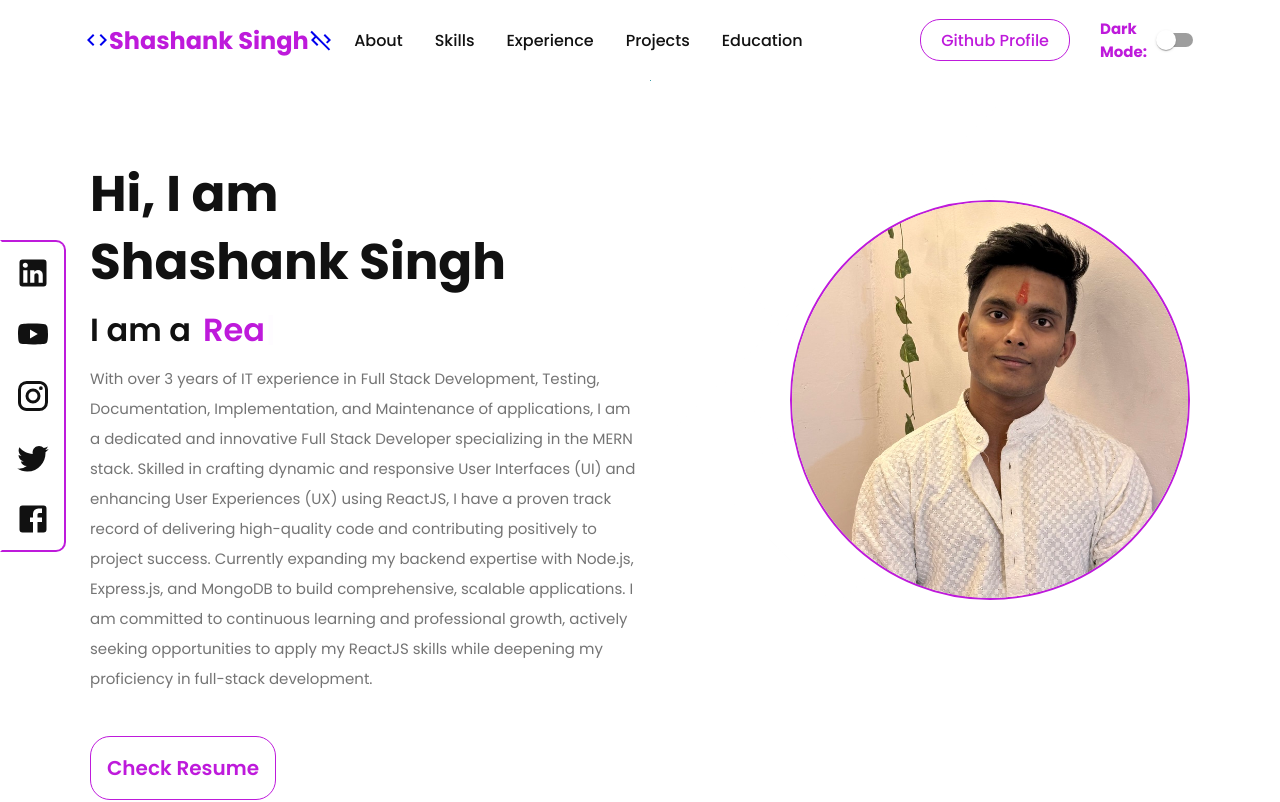
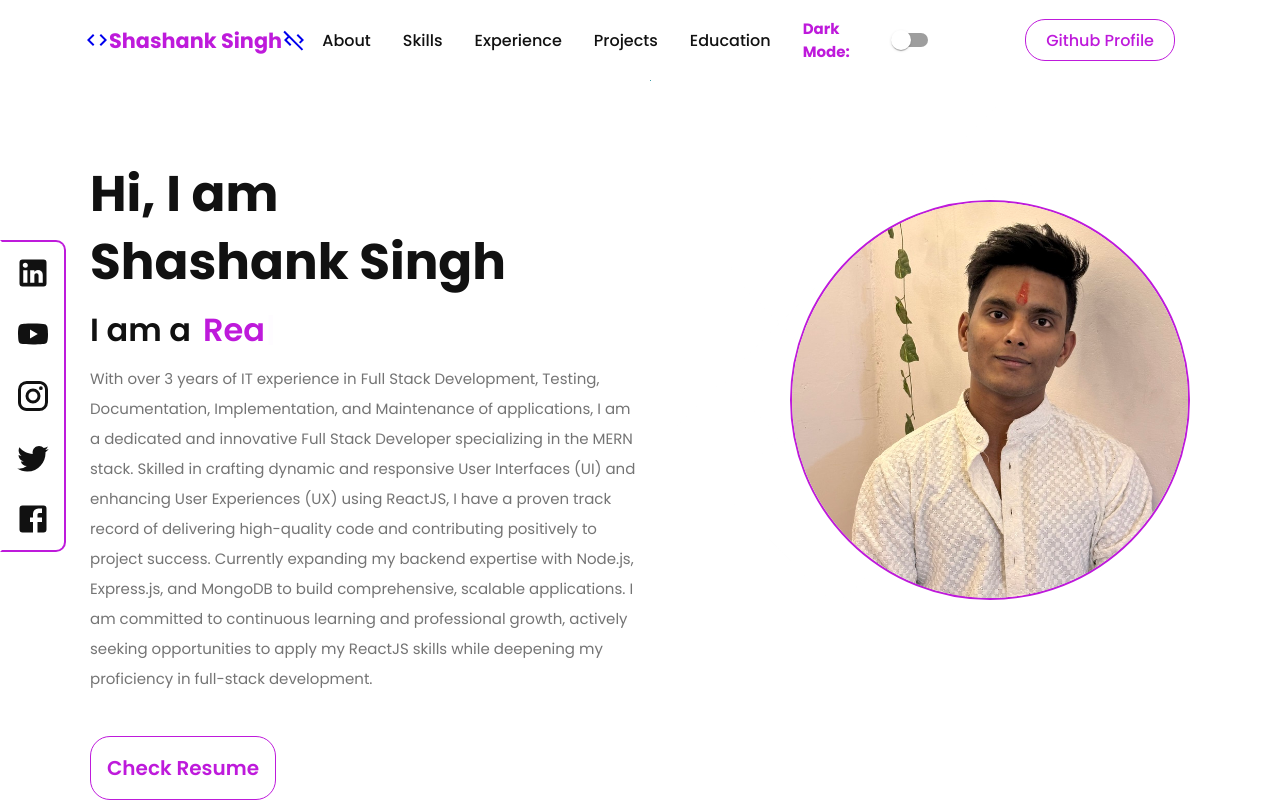
Before and after one commit to savitaar0912/portfolio, a React (Create React App) app: page / in a window 1280 px wide. Shown: the top 802 px of the page. Built offline with nearby package versions, Linux system fonts and the light colour scheme.

Commit message:
fixed dark mode button

```diff
--- a/src/components/Navbar/index.js
+++ b/src/components/Navbar/index.js
@@ -26,7 +26,7 @@ const Navbar = ({ darkMode, setDarkMode }) => {
       <NavbarContainer>
         <NavLogo to='/'>
           <a style={{ display: "flex", alignItems: "center", marginBottom: '20;', cursor: 'pointer' }}>
-            <CodeIcon /><Dark style={{ fontSize: '1.5rem' }}>Shashank Singh</Dark><CodeOffIcon />
+            <CodeIcon /><Dark style={{fontSize: '1.3rem'}} >Shashank Singh</Dark><CodeOffIcon />
           </a>
         </NavLogo>
         <MobileIcon>
@@ -40,12 +40,12 @@ const Navbar = ({ darkMode, setDarkMode }) => {
           <NavLink href='#experience'>Experience</NavLink>
           <NavLink href='#projects'>Projects</NavLink>
           <NavLink href='#education'>Education</NavLink>
+          <Dark>Dark Mode:</Dark>
+          <Switch onClick={getDark} />
         </NavItems>
         <ButtonContainer>
           <GitHubButton href={Bio.github} target="_blank" rel='noopener noreferrer'>Github Profile</GitHubButton>
         </ButtonContainer>
-        <Dark>Dark Mode:</Dark>
-        <Switch onClick={getDark} />
         {
           isOpen &&
           <MobileMenu isOpen={isOpen}>
@@ -64,6 +64,9 @@ const Navbar = ({ darkMode, setDarkMode }) => {
             <MobileLink href='#education' onClick={() => {
               setIsOpen(!isOpen)
             }}>Education</MobileLink>
+            <Dark>Dark Mode:
+              <Switch onClick={getDark} />
+            </Dark>
             <GitHubButton style={{ padding: '10px 16px', background: `${theme.primary}`, color: 'white', width: 'max-content' }} href={Bio.github} target="_blank">Github Profile</GitHubButton>
           </MobileMenu>
         }
```
